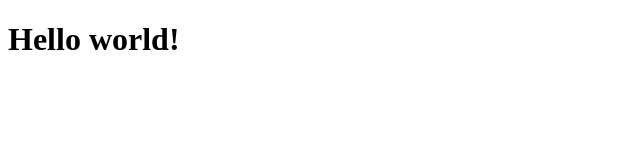
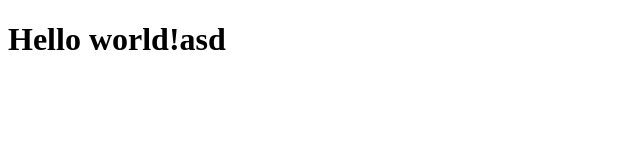
Before and after one commit to rlessley/PracticePipeline, a plain HTML site: page WebContent/index.html in a window 1280 px wide. Shown: the full height of the page, 0-640 px from the left. Drawn offline with Linux system fonts and the light colour scheme.

Commit message:
I have [finished #153630464]

```diff
--- a/WebContent/index.html
+++ b/WebContent/index.html
@@ -5,6 +5,6 @@
 <title>Hello World</title>
 </head>
 <body>
-	<h1>Hello world!</h1>
+	<h1>Hello world!asd</h1>
 </body>
 </html>
```
